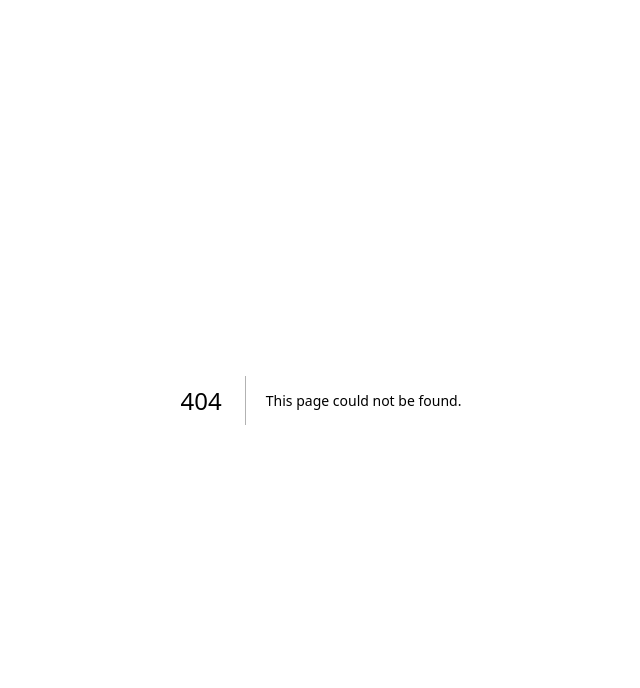
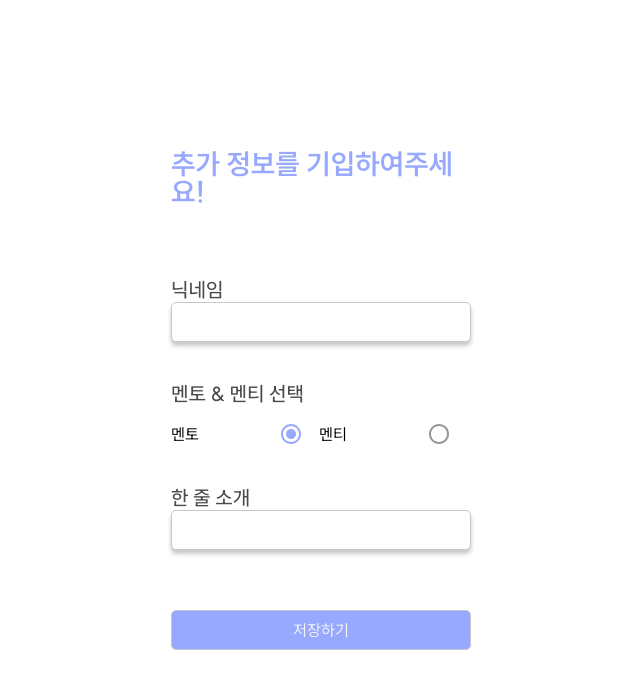
Before and after one commit to kangjinhyeon1/Mengto_web, a Next.js app: page /add in a window 1280 px wide. Before the commit this address had no page. Shown: the top 688 px of the page, without its empty margins (319-959 px from the left). Built offline with nearby package versions, Linux system fonts and the light colour scheme.

Commit message:
ADD: Infomation Adding Page

```diff
--- /dev/null
+++ b/src/app/add/page.tsx
@@ -0,0 +1,9 @@
+import AddInput from "@/components/auth/add";
+
+export default function Add() {
+    return (
+        <div className='w-full h-screen flex justify-center items-center'>
+            <AddInput />
+        </div>
+    );
+}
--- /dev/null
+++ b/src/components/auth/add.tsx
@@ -0,0 +1,17 @@
+"use client"
+
+import Button from "../common/button";
+import Input from "../common/input";
+import Select from "../common/select";
+
+export default function AddInput() {
+    return (
+        <div className="w-[22%] flex flex-col items-center gap-10 min-w-[300px]">
+            <p className='text-titleLarge text-main mb-8'>추가 정보를 기입하여주세요!</p>
+            <Input type="text" label="닉네임" />
+            <Select label="멘토 & 멘티 선택" />
+            <Input type="text" label="한 줄 소개" />
+            <Button>저장하기</Button>
+        </div>
+    );
+}
```
